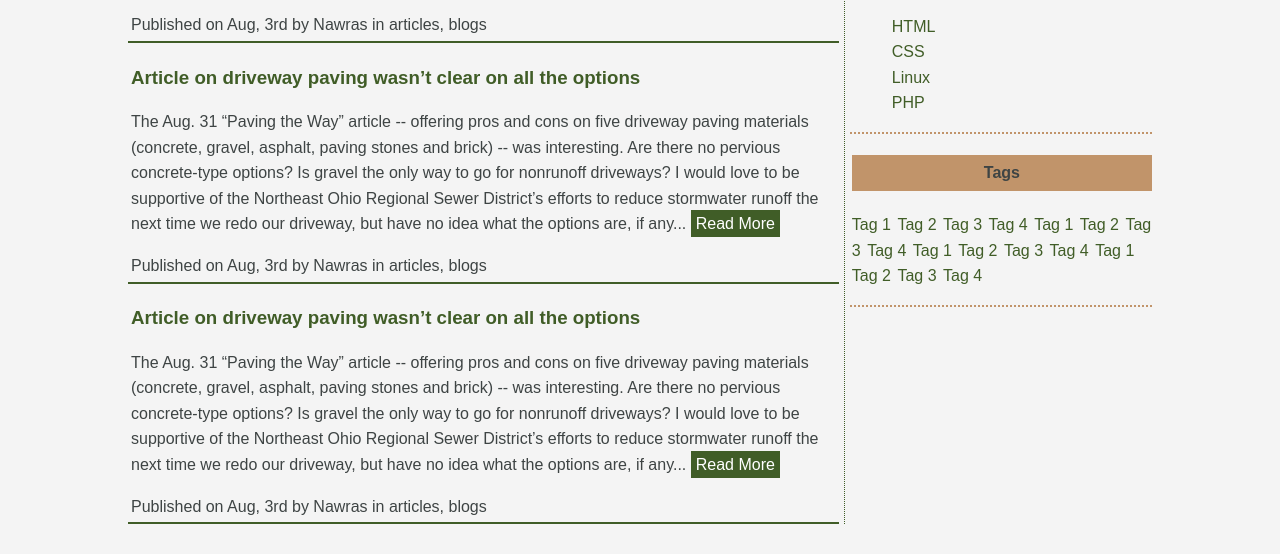
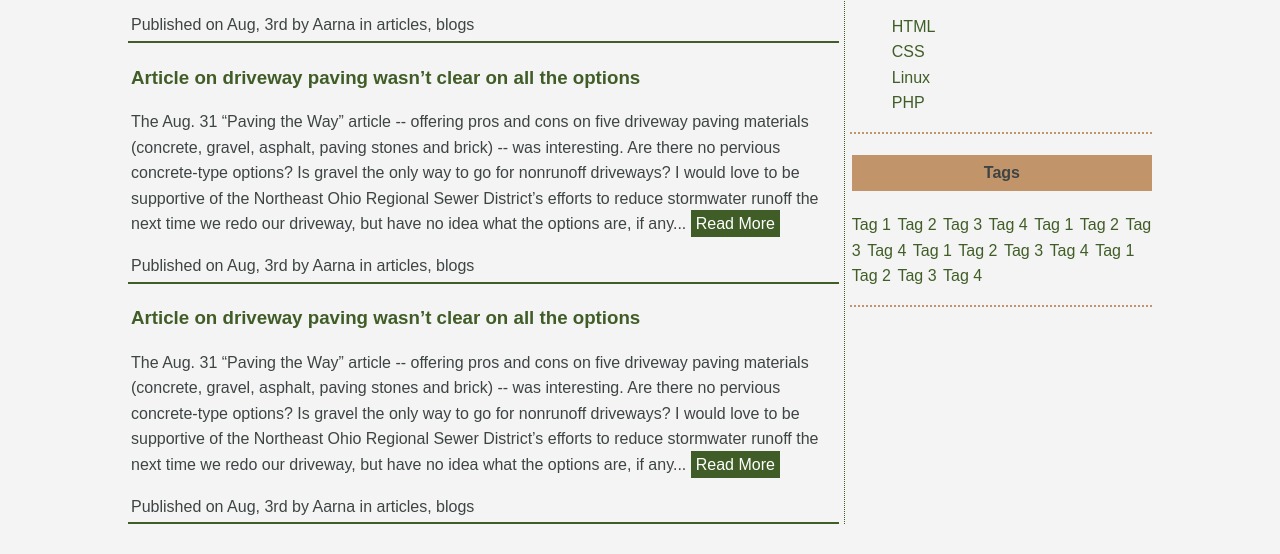
Before and after one commit to aarnu/Aarna-, a plain HTML site: page index.html in a window 1280 px wide. Shown: the part 398-952 px from the top of the page. Drawn offline with Linux system fonts and the light colour scheme.

Commit message:
Update index.html

```diff
--- a/index.html
+++ b/index.html
@@ -2,7 +2,7 @@
 <html lang="en">
   <head>
     <meta charset="utf-8">
-    <title>My Blog</title>
+    <title>A blog</title>
     <link rel="stylesheet" href="style.css">
   </head>
   <body>
@@ -39,7 +39,7 @@
             </span>
           </p>
             <span>
-              Published on Aug, 3rd by Nawras in articles, blogs
+              Published on Aug, 3rd by Aarna in articles, blogs
             </span>
         </article>
 
@@ -57,7 +57,7 @@
             </span>
           </p>
             <span>
-              Published on Aug, 3rd by Nawras in articles, blogs
+              Published on Aug, 3rd by Aarna in articles, blogs
             </span>
         </article>
 
@@ -75,7 +75,7 @@
             </span>
           </p>
             <span>
-              Published on Aug, 3rd by Nawras in articles, blogs
+              Published on Aug, 3rd by Aarna in articles, blogs
             </span>
         </article>
       </section>
```
